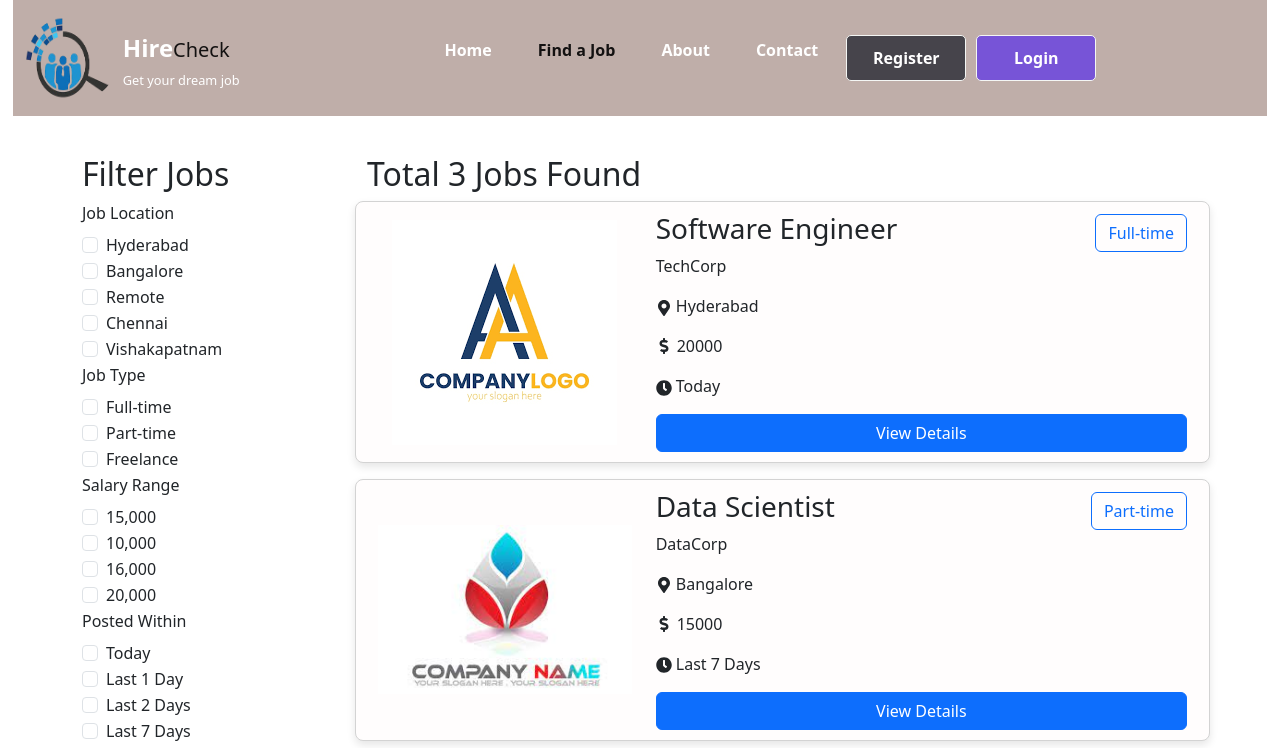
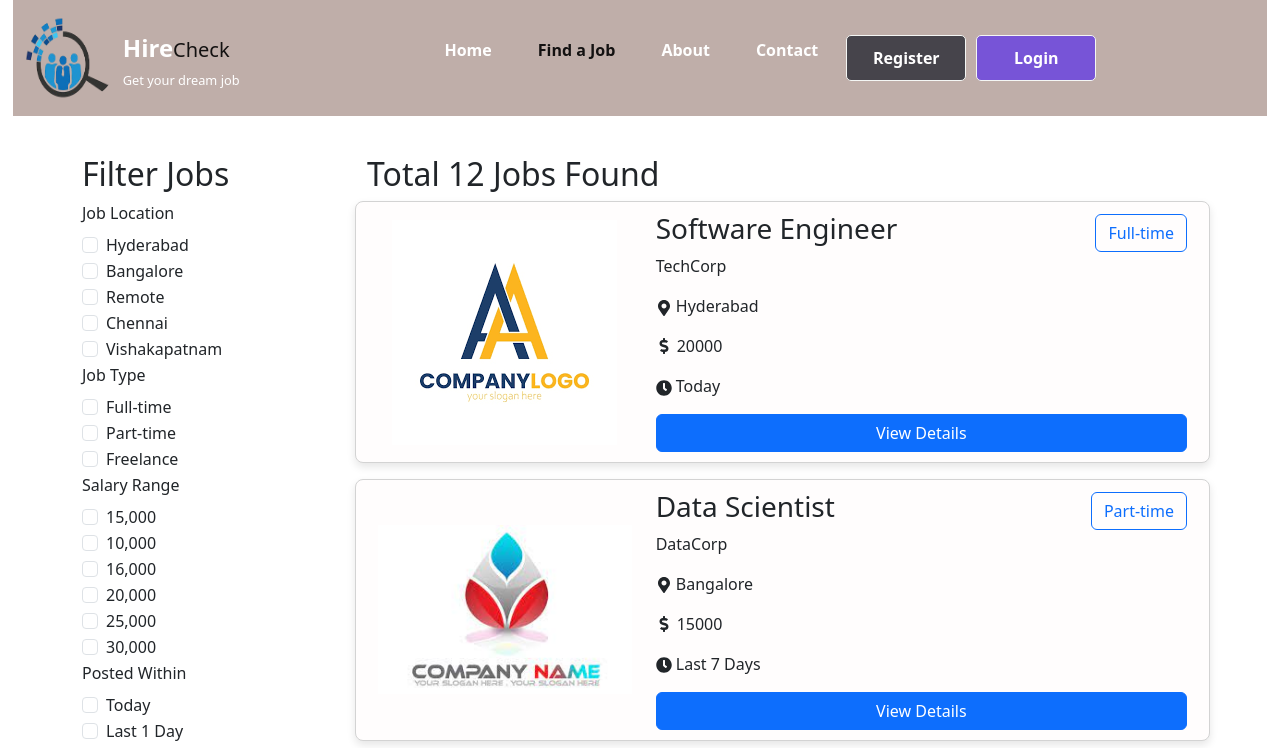
Before and after one commit to bhanuteja-09/Major-Project, a React (Create React App) app: page /#/find-a-job in a window 1280 px wide. Shown: the top 748 px of the page. Built offline with nearby package versions, Linux system fonts and the light colour scheme.

Commit message:
adding final find a job component

```diff
--- a/src/pages/FindAJob.css
+++ b/src/pages/FindAJob.css
@@ -115,44 +115,46 @@
     background-color: #c19e9e;
   } */
 
+
+
 /* Pagination container */
-.pagination {
+.main-content .pagination{
     display: flex;
     justify-content: center;
     margin-top: 20px;
   }
 
   /* Individual pagination button */
-  .page-btn {
+  .main-content .pagination .page-btn {
     margin: 0 5px;
     padding: 10px 15px;
     font-size: 16px;
     border-radius: 5px;
     border: 1px solid #ddd;
-    background-color: #f8f9fa;
+    background-color: #777a7e;
     color: #333;
     cursor: pointer;
     transition: background-color 0.3s, color 0.3s, border-color 0.3s;
   }
 
-  .page-btn:hover {
+  .main-content .pagination .page-btn:hover {
     background-color: #007bff;
     color: #fff;
     border-color: #007bff;
   }
 
-  .page-btn:focus {
+  .main-content .pagination .page-btn:focus {
     outline: none;
   }
 
   /* Active page button */
-  .page-btn.active {
+  .main-content .pagination .page-btn.active {
     background-color: #007bff;
     color: #fff;
     border-color: #007bff;
   }
 
-  .page-btn.disabled {
+  .main-content .pagination .page-btn.disabled {
     cursor: not-allowed;
     opacity: 0.5;
   }
--- a/src/pages/FindAJob.js
+++ b/src/pages/FindAJob.js
@@ -7,6 +7,15 @@ import { FaMapMarkerAlt, FaDollarSign, FaClock } from 'react-icons/fa';
 import job1 from '../assets/job1.png';
 import job2 from '../assets/job2.jpg';
 import job3 from '../assets/job3.png';
+// import job4 from '../assets/job1.png'; // Add these image imports
+// import job5 from '../assets/job1.png';
+// import job6 from '../assets/job1.png';
+// import job7 from '../assets/job1.png';
+// import job8 from '../assets/job1.png';
+// import job9 from '../assets/job1.png';
+// import job10 from '../assets/job1.png';
+// import job11 from '../assets/job1.png';
+// import job12 from '../assets/job1.png';
 
 // Job Data
 const jobs = [
@@ -39,8 +48,97 @@ const jobs = [
     salary: "30000",
     posted: "Last 30 Days",
     image: job3
+  },
+  {
+    id: 4,
+    title: "Web Developer",
+    company: "WebWorks",
+    location: "Chennai",
+    type: "Freelance",
+    salary: "18000",
+    posted: "Today",
+    image: job1
+  },
+  {
+    id: 5,
+    title: "UX Designer",
+    company: "DesignCo",
+    location: "Hyderabad",
+    type: "Part-time",
+    salary: "17000",
+    posted: "Last 7 Days",
+    image: job1
+  },
+  {
+    id: 6,
+    title: "Marketing Manager",
+    company: "MarketPros",
+    location: "Bangalore",
+    type: "Full-time",
+    salary: "25000",
+    posted: "Last 30 Days",
+    image: job1
+  },
+  {
+    id: 7,
+    title: "Content Writer",
+    company: "ContentInc",
+    location: "Remote",
+    type: "Freelance",
+    salary: "12000",
+    posted: "Today",
+    image: job1
+  },
+  {
+    id: 8,
+    title: "HR Specialist",
+    company: "HRWorld",
+    location: "Chennai",
+    type: "Full-time",
+    salary: "22000",
+    posted: "Last 7 Days",
+    image: job1
+  },
+  {
+    id: 9,
+    title: "Sales Executive",
+    company: "SalesForce",
+    location: "Hyderabad",
+    type: "Part-time",
+    salary: "14000",
+    posted: "Last 30 Days",
+    image: job1
+  },
+  {
+    id: 10,
+    title: "Business Analyst",
+    company: "AnalyzeIt",
+    location: "Bangalore",
+    type: "Freelance",
+    salary: "20000",
+    posted: "Today",
+    image: job1
+  },
+  {
+    id: 11,
+    title: "Software Architect",
+    company: "ArchitectsInc",
+    location: "Remote",
+    type: "Full-time",
+    salary: "35000",
+    posted: "Last 7 Days",
+    image: job1
+  },
+  {
+    id: 12,
+    title: "Graphic Designer",
+    company: "DesignIt",
+    location: "Chennai",
+    type: "Part-time",
+    salary: "16000",
+    posted: "Last 30 Days",
+    image: job1
   }
-  // Add more jobs to ensure you have a total of 12 jobs for testing
 ];
 
 const FindAJob = () => {
@@ -161,7 +259,7 @@ const FindAJob = () => {
                   ))}
 
                   <Form.Label>Salary Range</Form.Label>
-                  {['15,000', '10,000', '16,000', '20,000'].map(salary => (
+                  {['15,000', '10,000', '16,000', '20,000','25,000','30,000'].map(salary => (
                     <Form.Check
                       key={salary}
                       type="checkbox"
```
Also changed, not shown: 2 other files (tests, documents, lock files or other folders).
